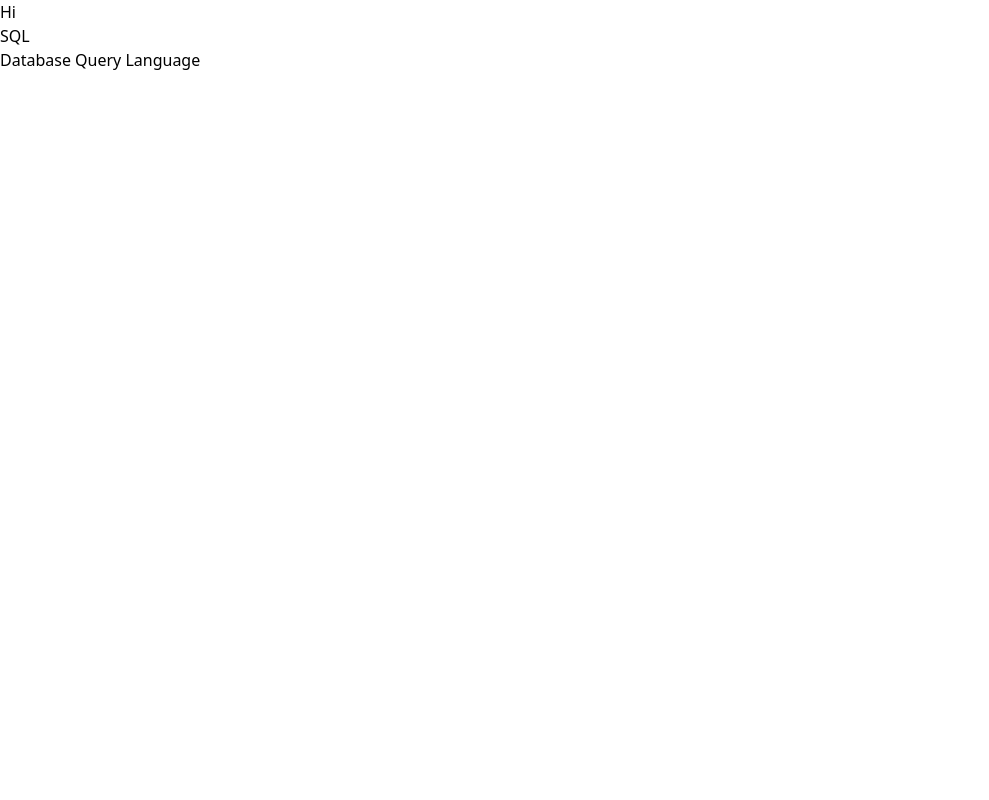
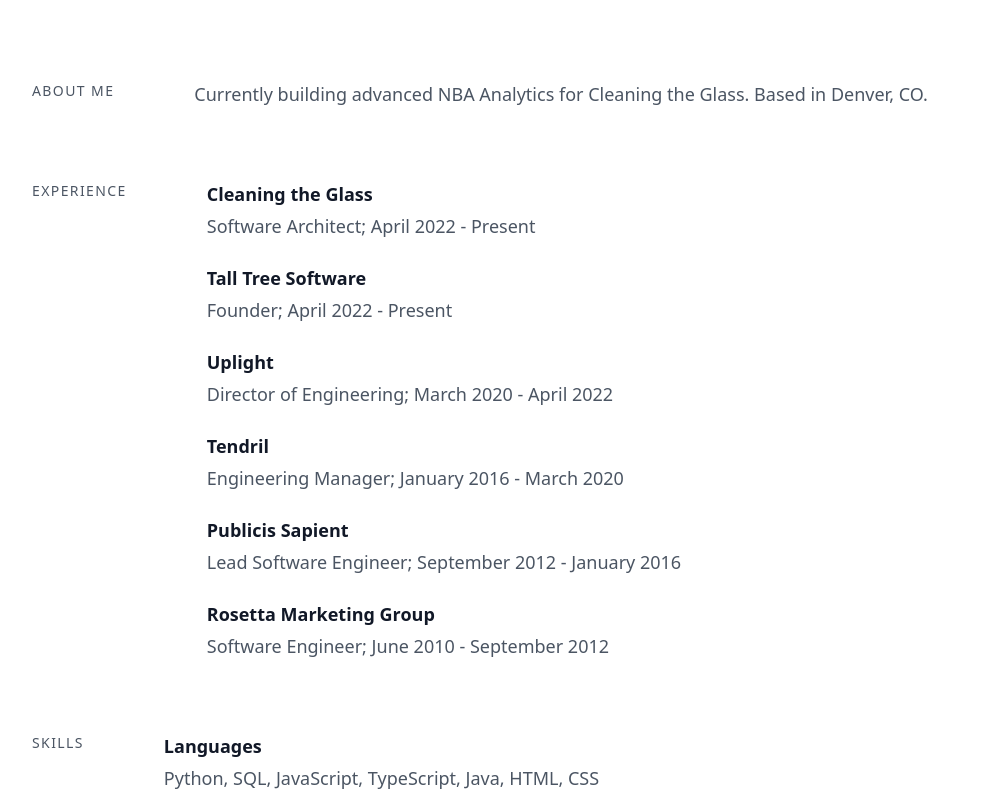
Before and after one commit to bweisel/personal-site, a Nuxt app: page / in a window 1280 px wide. Shown: the top 800 px of the page, without its empty margins (0-989 px from the left). Built offline with nearby package versions, Linux system fonts and the light colour scheme.

Commit message:
Updates porting over content

```diff
--- /dev/null
+++ b/components/ExperienceItem.vue
@@ -0,0 +1,20 @@
+<template>
+  <div class="mb-6">
+    <h3 class="font-semibold text-gray-900 pb-1">
+      <NuxtLink :to="experience.link" class="hover:underline hover:text-black">
+        {{ experience.name }}
+      </NuxtLink>
+    </h3>
+    <p class="text-md text-gray-600 font-light">{{ experience.description }}</p>
+  </div>
+</template>
+
+<script setup>
+const props = defineProps({
+  experience: {
+    type: Object,
+    required: true,
+  },
+});
+const { experience } = props;
+</script>
--- a/components/SkillItem.vue
+++ b/components/SkillItem.vue
@@ -1,7 +1,10 @@
 <template>
-  <div>
-    <div>{{ skill.name }}</div>
-    <div>{{ skill.description }}</div>
+  <div class="mb-6">
+    <h3 class="font-semibold text-gray-900 pb-1">
+      {{ skill.name }}
+    </h3>
+
+    <p class="text-md text-gray-600 font-light">{{ skill.description }}</p>
   </div>
 </template>
 
--- a/pages/index.vue
+++ b/pages/index.vue
@@ -1,12 +1,128 @@
 <template>
-  <div>
-    <div>Hi</div>
-    <div>
-      <SkillItem v-for="skill in skills" :key="skill.name" :skill="skill" />
+  <div class="relative">
+    <!-- Page Wrapper-->
+    <div class="p-8 relative max-w-screen-xl xs:p-24">
+      <!-- About Me-->
+      <div class="block pt-12 md:flex">
+        <div class="pb-6 md:w-100 md:max-w-150 md:p-0">
+          <!-- TODO fix the md:w-100 part -->
+          <h2
+            class="font-xs font-light tracking-widest text-sm text-gray-600 leading-normal uppercase"
+          >
+            About Me
+          </h2>
+        </div>
+        <div
+          class="flex-none text-lg text-gray-600 font-light md:flex-1 md:pl-20"
+        >
+          <div class="mb-6">
+            <p>{{ about }}</p>
+          </div>
+        </div>
+      </div>
+
+      <!-- Experience -->
+      <div class="block pt-12 md:flex">
+        <div class="pb-6 md:w-100 md:max-w-150 md:p-0">
+          <!-- TODO fix the md:w-100 part -->
+          <h2
+            class="font-xs font-light tracking-widest text-sm text-gray-600 leading-normal uppercase"
+          >
+            Experience
+          </h2>
+        </div>
+        <div
+          class="flex-none text-lg text-gray-600 font-light md:flex-1 md:pl-20"
+        >
+          <ExperienceItem
+            v-for="experience in experiences"
+            :key="experience.name"
+            :experience="experience"
+          />
+        </div>
+      </div>
+
+      <!-- Skills -->
+      <div class="block pt-12 md:flex">
+        <!-- TODO fix the md:w-100 part -->
+        <div class="pb-6 md:w-100 md:max-w-150 md:p-0">
+          <h2
+            class="font-xs font-light tracking-widest text-sm text-gray-600 leading-normal uppercase"
+          >
+            Skills
+          </h2>
+        </div>
+        <div
+          class="flex-none text-lg text-gray-600 font-light md:flex-1 md:pl-20"
+        >
+          <SkillItem v-for="skill in skills" :key="skill.name" :skill="skill" />
+        </div>
+      </div>
     </div>
   </div>
 </template>
 
 <script setup>
-const skills = ref([{ name: "SQL", description: "Database Query Language" }]);
+const about = ref(
+  "Currently building advanced NBA Analytics for Cleaning the Glass. Based in Denver, CO."
+);
+const skills = ref([
+  {
+    name: "Languages",
+    description: "Python, SQL, JavaScript, TypeScript, Java, HTML, CSS",
+  },
+  {
+    name: "Frameworks",
+    description:
+      "Flask, FastAPI, SQLAlchemy, Prefect, DBT, TailwindCSS, Vue.js, Nuxt.js",
+  },
+  {
+    name: "Databases & Storage",
+    description:
+      "PostgreSQL, DynamoDB, Redis, ClickHouse, Redshift, BigQuery, Databricks, S3, GCS",
+  },
+  {
+    name: "Cloud & DevOps",
+    description:
+      "Amazon Web Services (AWS), Google Cloud Platform (GCP), Docker, Terraform, CI / CD",
+  },
+  {
+    name: "Other",
+    description:
+      "Data Pipeline (ETL/ELT) Development, Microservices, API Design, Data Modeling, Data Warehousing, Data Science & Analytics",
+  },
+]);
+
+const experiences = ref([
+  {
+    name: "Cleaning the Glass",
+    description: "Software Architect; April 2022 - Present",
+    link: "https://www.cleaningtheglass.com",
+  },
+  {
+    name: "Tall Tree Software",
+    description: "Founder; April 2022 - Present",
+    link: "https://www.benweisel.com",
+  },
+  {
+    name: "Uplight",
+    description: "Director of Engineering; March 2020 - April 2022",
+    link: "https://www.linkedin.com/company/uplightenergy/",
+  },
+  {
+    name: "Tendril",
+    description: "Engineering Manager; January 2016 - March 2020",
+    link: "https://www.linkedin.com/company/tendril/",
+  },
+  {
+    name: "Publicis Sapient",
+    description: "Lead Software Engineer; September 2012 - January 2016",
+    link: "https://www.linkedin.com/company/publicissapient/",
+  },
+  {
+    name: "Rosetta Marketing Group",
+    description: "Software Engineer; June 2010 - September 2012",
+    link: "https://www.linkedin.com/company/rosetta/",
+  },
+]);
 </script>
```
